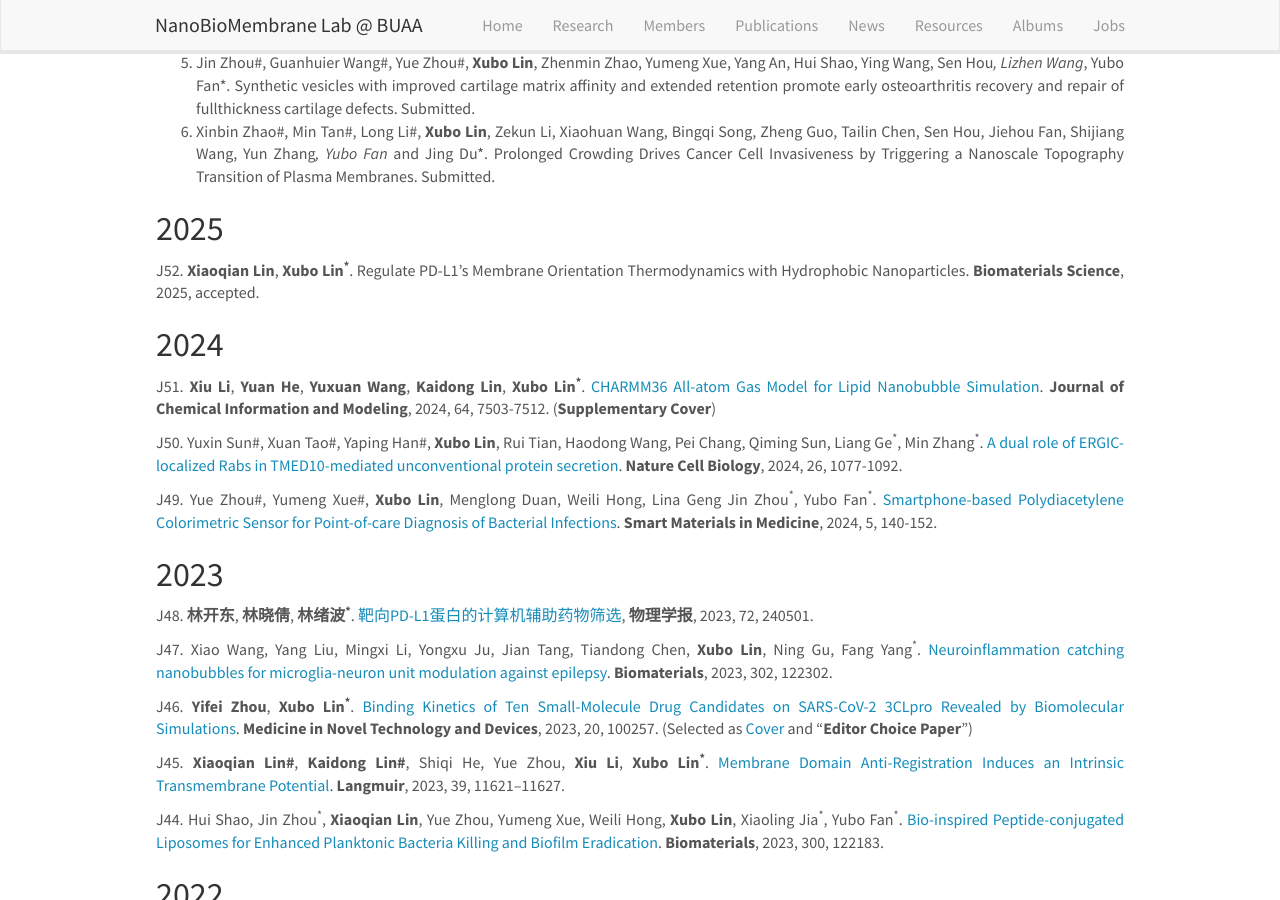
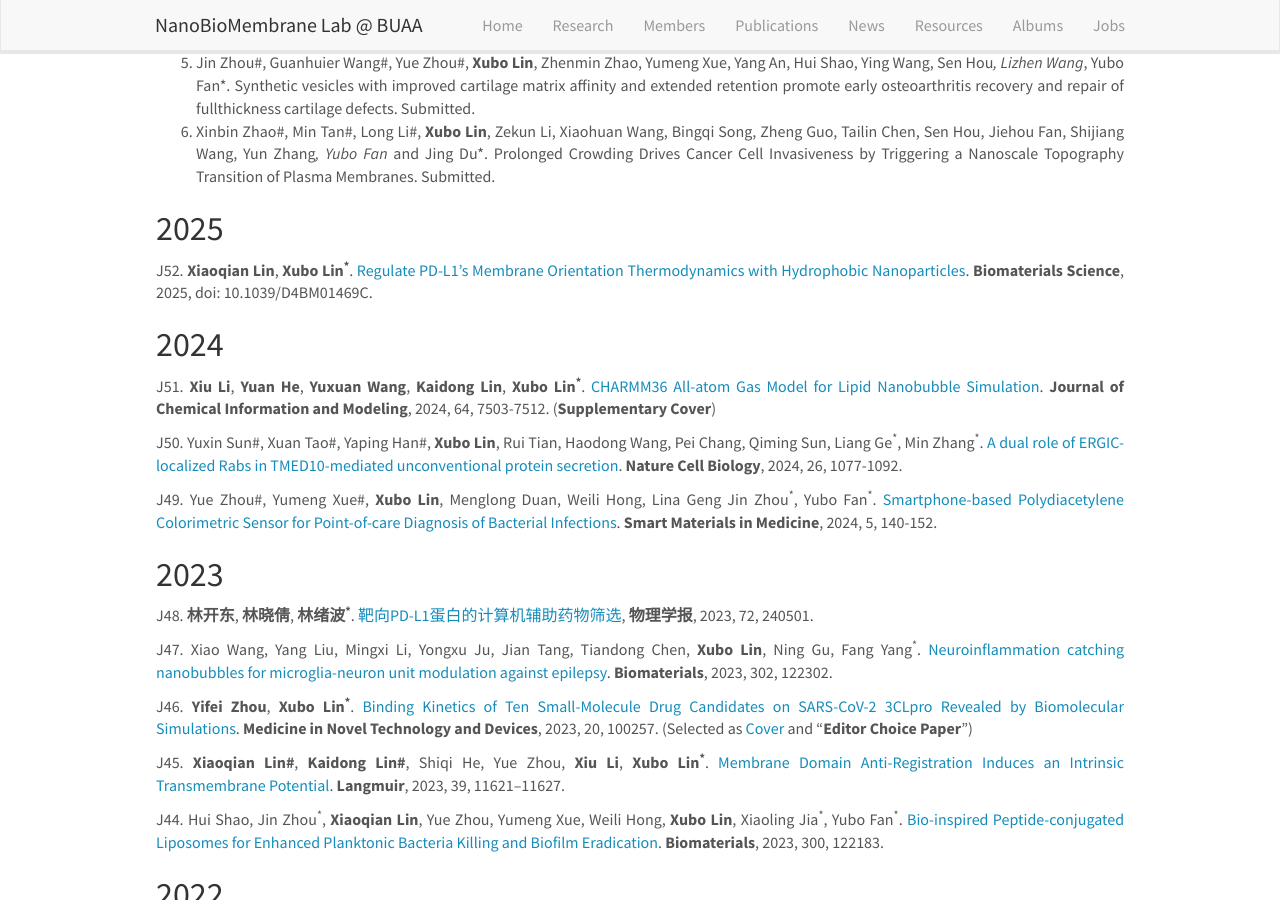
Before and after one commit to linxubo/linxubo.github.io, a Jekyll site: the page built from _pages/publications.md, in a window 1280 px wide and 900 px high, scrolled down 693 px. Built offline with Jekyll 4.4.1, drawn with Linux system fonts in a browser that asks for light colours; nearby versions of some CDN libraries; a script that is not in the unit is left out.

Commit message:
Update publications.md

```diff
--- a/_pages/publications.md
+++ b/_pages/publications.md
@@ -28,7 +28,7 @@ B1.	柳东芳, 熊菲, **林绪波**, 柏婷婷, 顾宁. 第6章 磁性纳米材
 6. Xinbin Zhao#, Min Tan#, Long Li#, **Xubo Lin**, Zekun Li, Xiaohuan Wang, Bingqi Song, Zheng Guo, Tailin Chen, Sen Hou, Jiehou Fan, Shijiang Wang, Yun Zhang*, Yubo Fan* and Jing Du*. Prolonged Crowding Drives Cancer Cell Invasiveness by Triggering a Nanoscale Topography Transition of Plasma Membranes. Submitted.
 
 ## 2025
-J52. **Xiaoqian Lin**, **Xubo Lin<sup>*</sup>**. Regulate PD-L1’s Membrane Orientation Thermodynamics with Hydrophobic Nanoparticles. **Biomaterials Science**, 2025, accepted.
+J52. **Xiaoqian Lin**, **Xubo Lin<sup>*</sup>**. [Regulate PD-L1’s Membrane Orientation Thermodynamics with Hydrophobic Nanoparticles](https://doi.org/10.1039/D4BM01469C). **Biomaterials Science**, 2025, doi: 10.1039/D4BM01469C.
 
 ## 2024
 J51. **Xiu Li**, **Yuan He**, **Yuxuan Wang**, **Kaidong Lin**, **Xubo Lin<sup>*</sup>**. [CHARMM36 All-atom Gas Model for Lipid Nanobubble Simulation](https://doi.org/10.1021/acs.jcim.4c01027). **Journal of Chemical Information and Modeling**, 2024, 64, 7503-7512. (**Supplementary Cover**)
```
